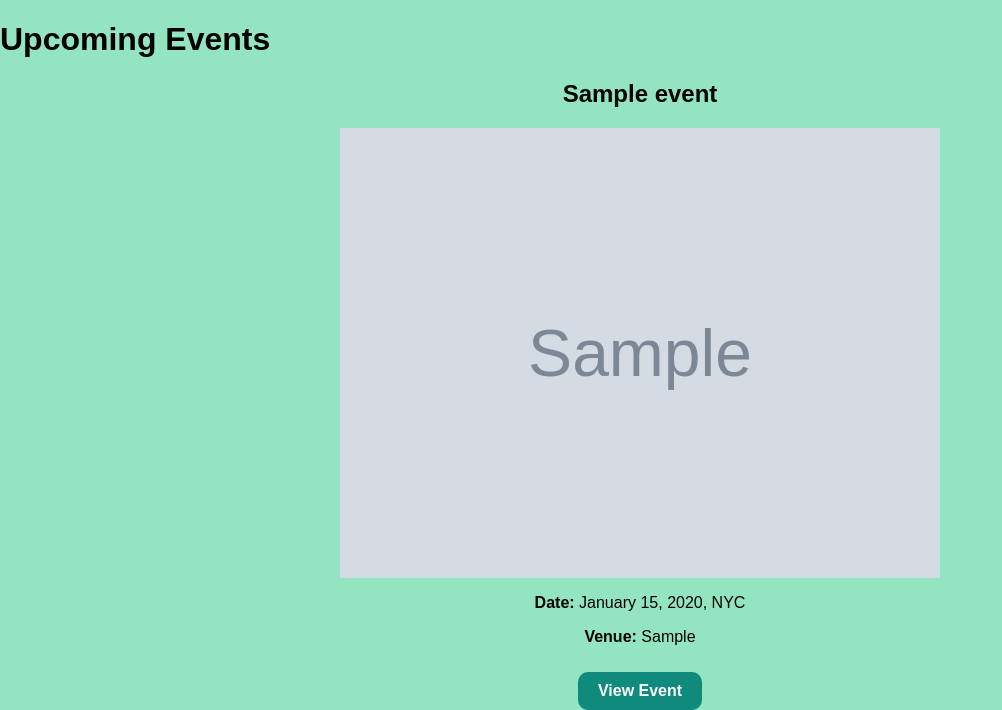
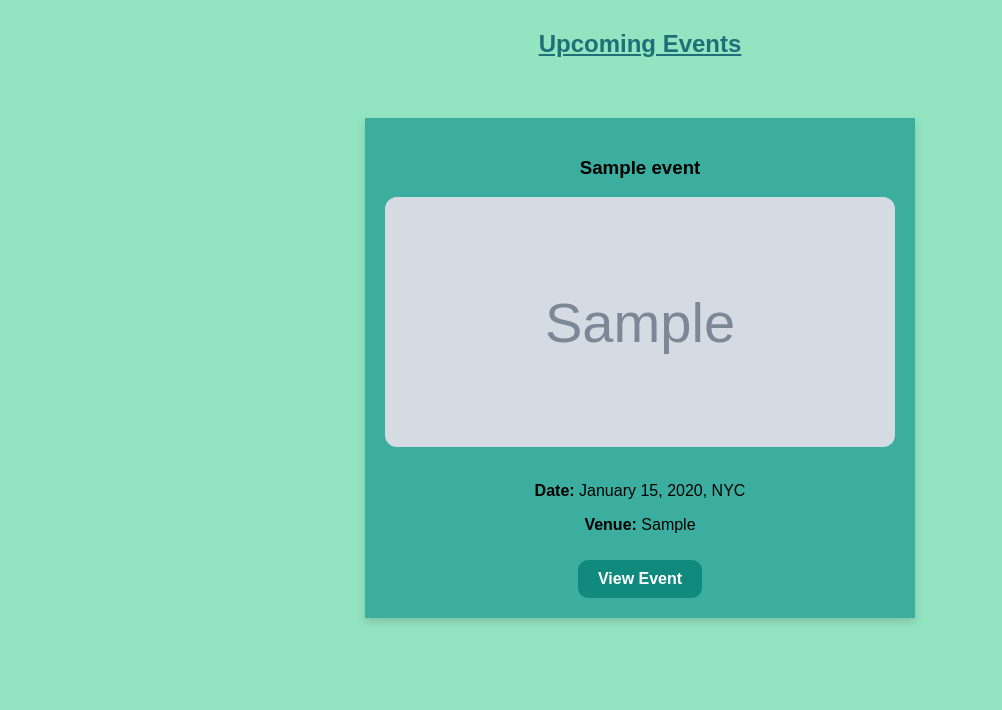
Before and after one commit to nuaracosta/ticketblaster, a PHP site: page /events.php in a window 1280 px wide. Shown: the part 195-905 px from the top of the page, without its empty margins (0-1002 px from the left). After the commit the page ends 818 px from the top, so only its background shows below. Run offline with PHP 8.4, Linux system fonts and the light colour scheme; tables that the repository leaves empty or names only in its code hold one stand-in row (values such as "Sample post"); grey boxes marked "Sample" are stand-in pictures.

Commit message:
just updated events

```diff
--- a/events.php
+++ b/events.php
@@ -1,11 +1,10 @@
 <?php
 session_start();
-require_once "db.php"; // your real DB connection file
+require_once "db.php";
 
-$sql = "SELECT event_id, name, event_date, location, price_general, price_premium, price_vip, image
+$sql = "SELECT event_id, name, event_date, location, image
         FROM events
         ORDER BY event_date ASC";
-
 $stmt = $conn->prepare($sql);
 $stmt->execute();
 $result = $stmt->get_result();
@@ -20,30 +19,26 @@ $result = $stmt->get_result();
 
 <body>
 
-<!-- HEADER -->
 <header>
     <nav>
         <img src="img/header-ticketmaster.png" alt="TicketBlaster Logo">
         <ul class="nav-links">
-            <li><a href="home.html" class="active">Home</a></li>
+            <li><a href="home.html">Home</a></li>
             <li><a href="signin.php">Sign In</a></li>
-            <li><a href="events.php">Upcoming Events</a></li>
+            <li><a href="events.php" class="active">Upcoming Events</a></li>
         </ul>
     </nav>
 </header>
 
-<h1 class="events-title">Upcoming Events</h1>
-
-<!-- container that matches your layout -->
-<div class="artists-container">
+<div class="events">
+    <h2>Upcoming Events</h2>
 
     <?php while ($row = $result->fetch_assoc()): ?>
+        <div class="event-card">
+            <h3><?php echo htmlspecialchars($row['name']); ?></h3>
 
-    <!-- EACH EVENT CARD — EXACT STRUCTURE YOU ALREADY USE -->
-    <div class="artist-container">
-        <h2><?php echo htmlspecialchars($row['name']); ?></h2>
-
-        <img src="img/<?php echo $row['image']; ?>"
+            <img class="pictures"
+                 src="img/<?php echo $row['image']; ?>"
                  alt="<?php echo htmlspecialchars($row['name']); ?>">
 
             <p><strong>Date:</strong>
@@ -55,14 +50,14 @@ $result = $stmt->get_result();
             </p>
 
             <a href="event-details.php?event_id=<?php echo $row['event_id']; ?>"
-           class="btn">
-            View Event
-        </a>
+               class="btn">View Event</a>
         </div>
-
     <?php endwhile; ?>
 
 </div>
 
 </body>
 </html>
+
+</body>
+</html>
```
Lines whose indentation alone changed are shown as unchanged.
